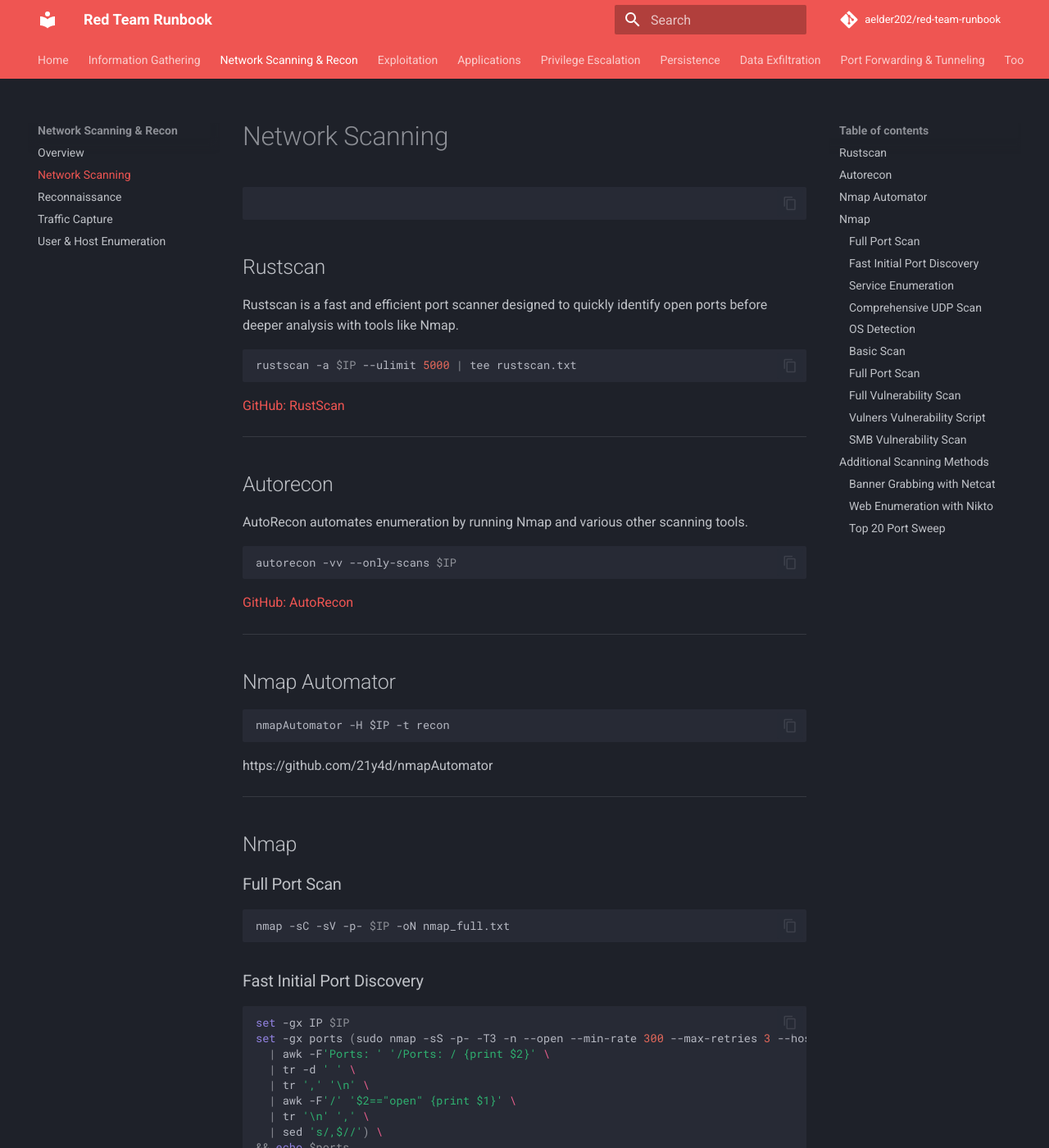
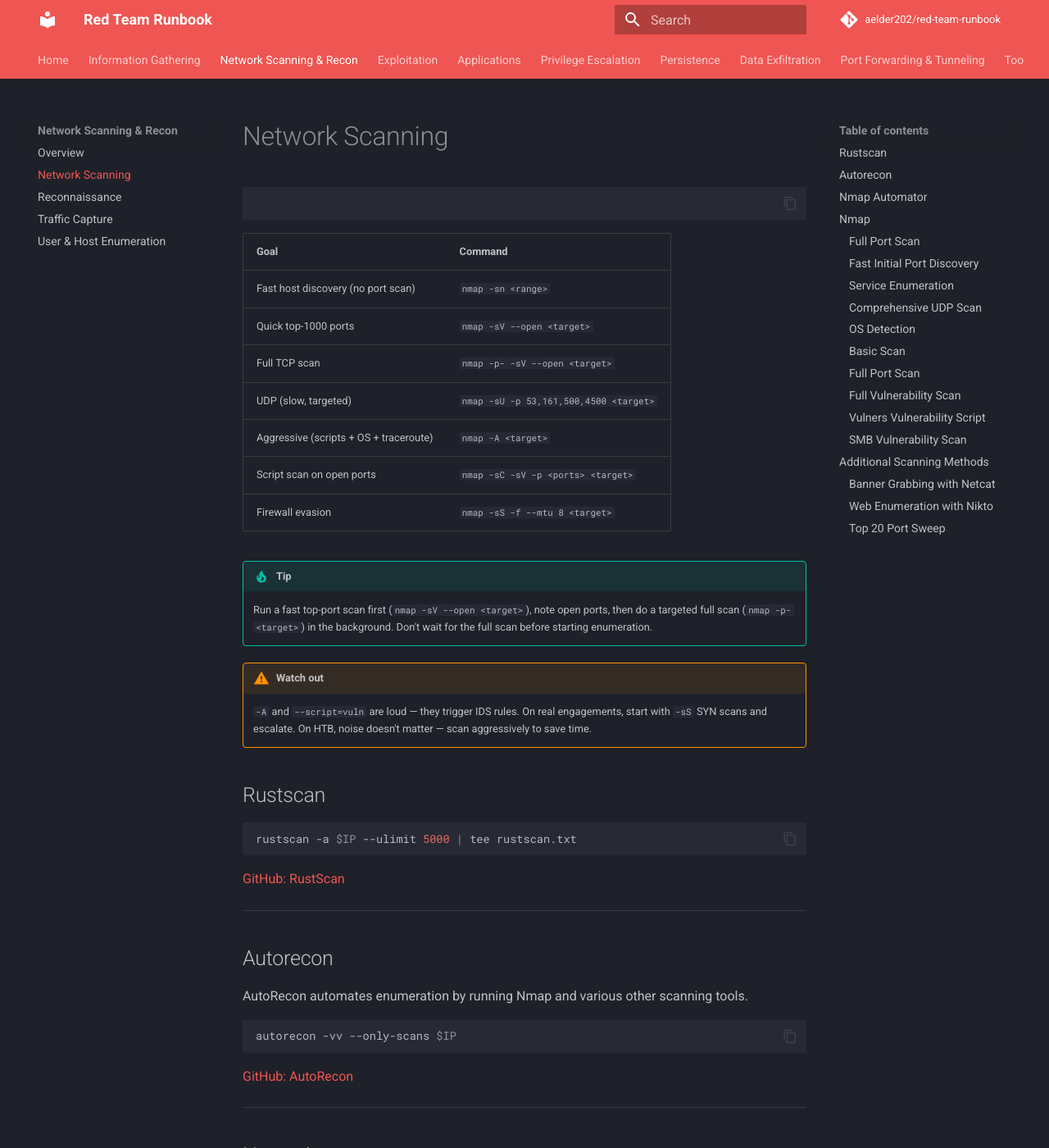
Before and after one commit to aelder202/red-team-runbook, an MkDocs documentation site: the page built from docs/network-scanning/network-scanning.md, in a window 1280 px wide and 1400 px high. Shown: the whole window at 82% size. Built offline with MkDocs 1.6.1 and Material for MkDocs 9.7.7, drawn with Linux system fonts in a browser that asks for light colours; comment, search, counter and statistics services are not loaded.

Commit message:
audit: network scanning — scan-type decision table and noise warning

````diff
--- a/docs/network-scanning/network-scanning.md
+++ b/docs/network-scanning/network-scanning.md
@@ -1,7 +1,23 @@
 ```table-of-contents
 ```
+
+| Goal | Command |
+|---|---|
+| Fast host discovery (no port scan) | `nmap -sn <range>` |
+| Quick top-1000 ports | `nmap -sV --open <target>` |
+| Full TCP scan | `nmap -p- -sV --open <target>` |
+| UDP (slow, targeted) | `nmap -sU -p 53,161,500,4500 <target>` |
+| Aggressive (scripts + OS + traceroute) | `nmap -A <target>` |
+| Script scan on open ports | `nmap -sC -sV -p <ports> <target>` |
+| Firewall evasion | `nmap -sS -f --mtu 8 <target>` |
+
+!!! tip "Tip"
+    Run a fast top-port scan first (`nmap -sV --open <target>`), note open ports, then do a targeted full scan (`nmap -p- <target>`) in the background. Don't wait for the full scan before starting enumeration.
+
+!!! warning "Watch out"
+    `-A` and `--script=vuln` are loud — they trigger IDS rules. On real engagements, start with `-sS` SYN scans and escalate. On HTB, noise doesn't matter — scan aggressively to save time.
+
 ## Rustscan
-Rustscan is a fast and efficient port scanner designed to quickly identify open ports before deeper analysis with tools like Nmap.
 
 ```bash
 rustscan -a $IP --ulimit 5000 | tee rustscan.txt
````
Also changed, not shown: docs/network-scanning/index.md (+2 -0 lines), docs/network-scanning/reconnaissance.md (+4 -2 lines), docs/network-scanning/traffic-capture.md (+3 -0 lines), docs/network-scanning/user-host-enumeration.md (+3 -0 lines).
